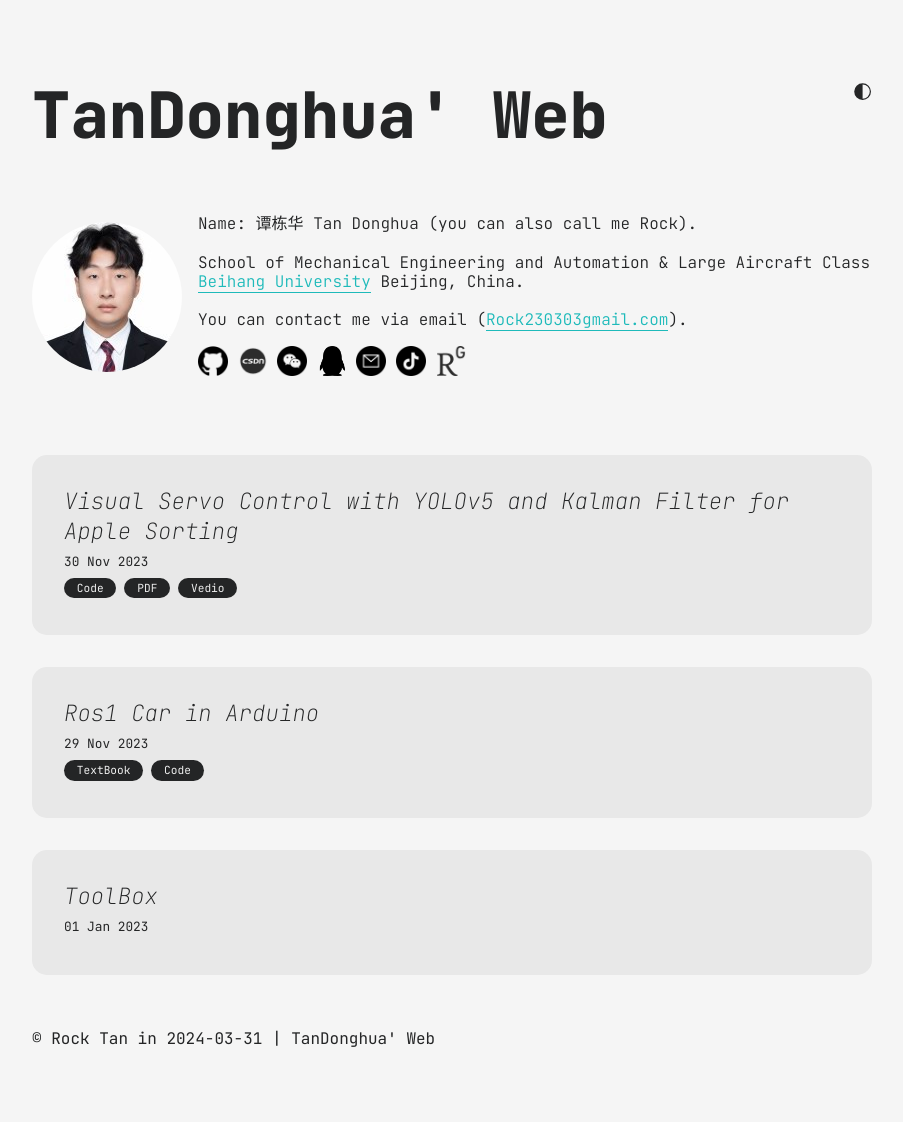
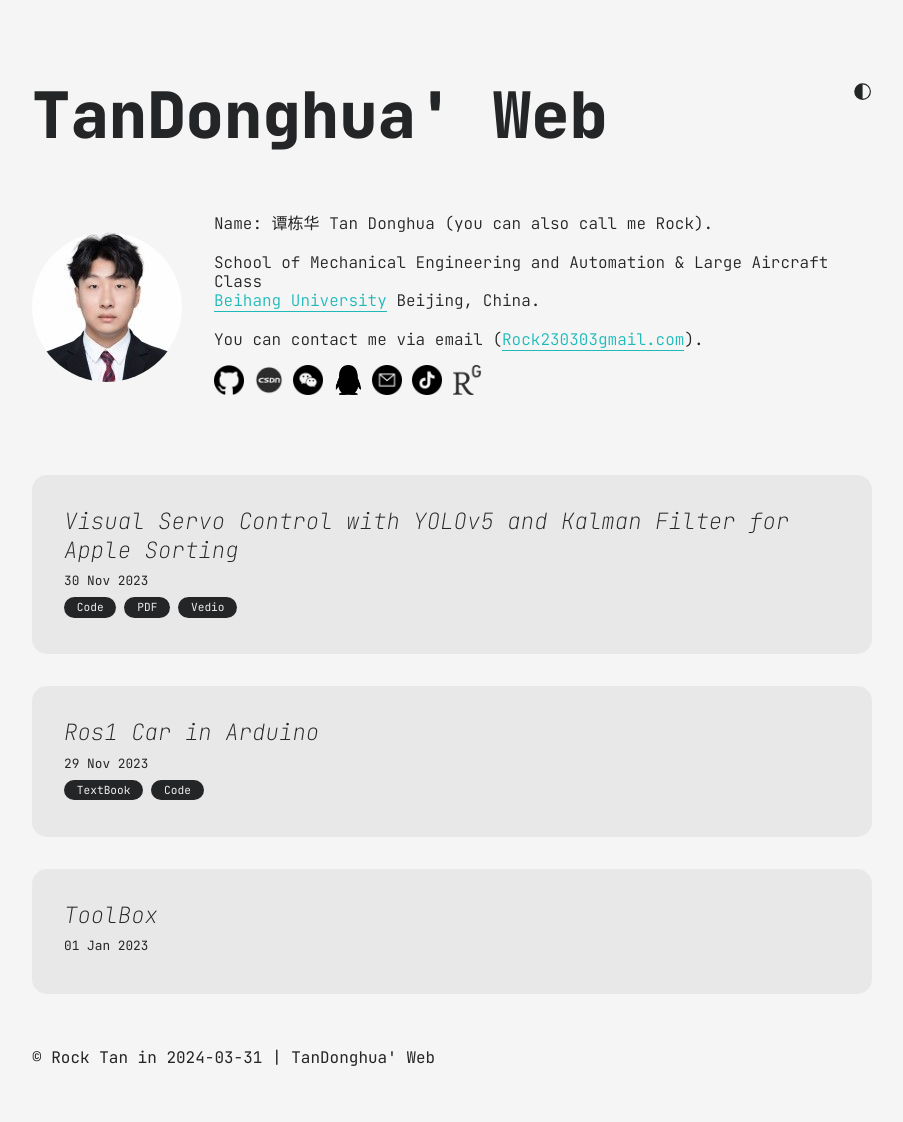
Before and after one commit to Rock230303/Rock230303.github.io, a Jekyll site: the page built from index.md, in a window 1280 px wide. Shown: the whole page, without its empty margins (188-1091 px from the left). Built offline with Jekyll 4.4.1, drawn with Linux system fonts in a browser that asks for light colours.

Commit message:
Update blog.css

```diff
--- a/assets/css/blog.css
+++ b/assets/css/blog.css
@@ -52,7 +52,7 @@ main {
   max-width: 200px;
 }
 #bio-wrapper {
-  margin-left: 1rem;
+  margin-left: 2rem;
 }
 #text-wrapper {
   line-height: 1.2rem;
```
